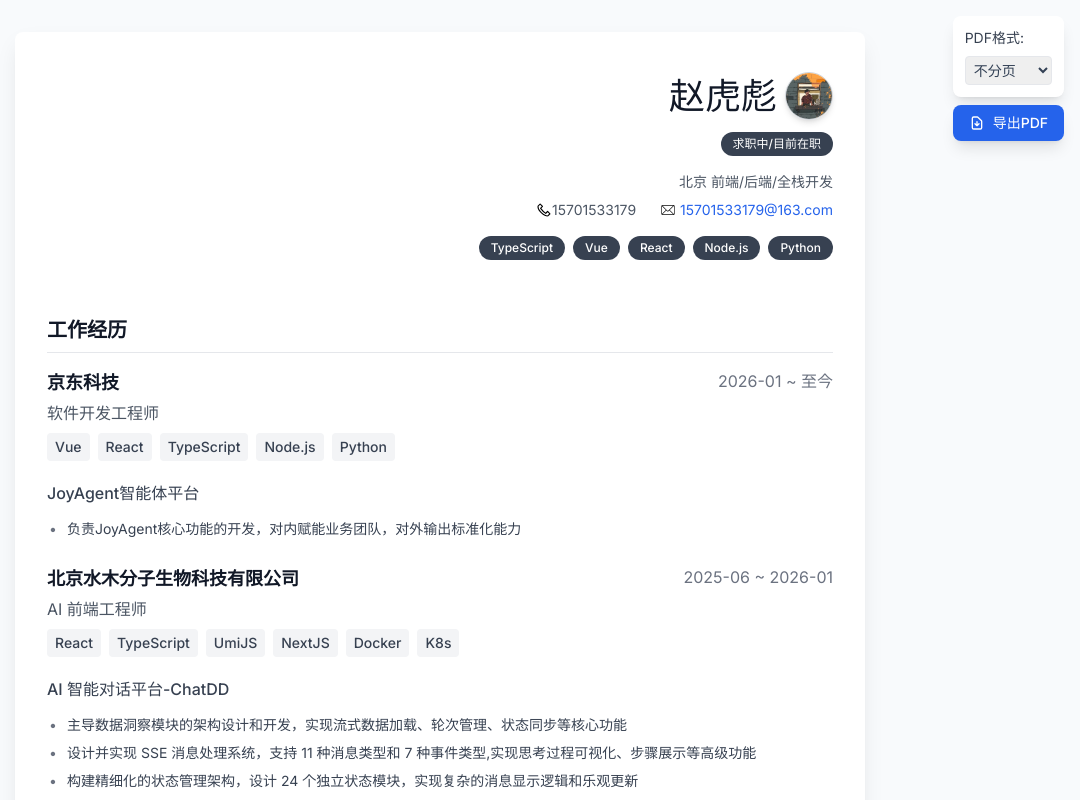
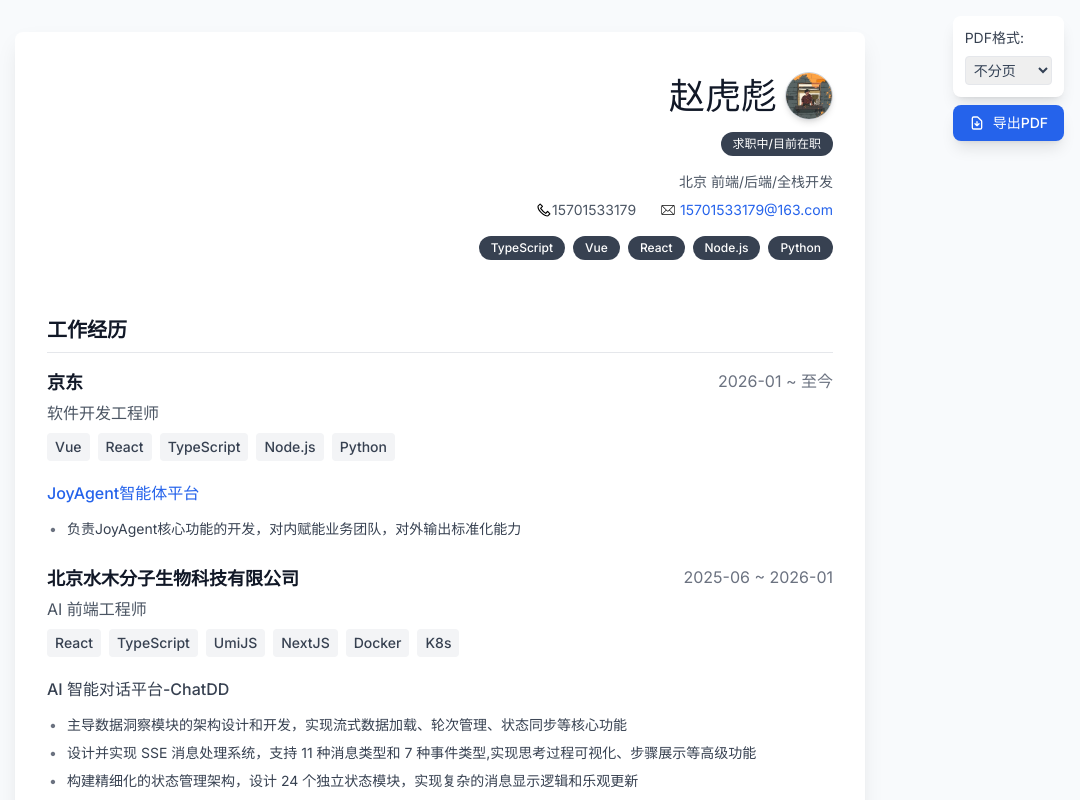
Before and after one commit to au-to/my-resume, a Vue app: page / in a window 1280 px wide. Shown: the top 800 px of the page, without its empty margins (200-1280 px from the left). Built offline with nearby package versions, Linux system fonts and the light colour scheme.

Commit message:
feat: enhance project links and update company name

```diff
--- a/src/components/ResumeTemplate.vue
+++ b/src/components/ResumeTemplate.vue
@@ -124,7 +124,7 @@
 
             <!-- 工作内容 -->
             <div class="experience-content mt-4" v-for="(project, index) in experience.projects" :key="index">
-              <h4 class="font-medium mb-3 text-gray-700 text-base">{{ project.name }}</h4>
+              <h4 class="font-medium mb-3 text-gray-700 text-base" :class="{ 'resume-link': project.url }" @click="openProject(project)">{{ project.name }}</h4>
               <ul class="space-y-1 text-sm text-gray-700">
                 <li v-for="(achievement, idx) in project.descriptions" :key="idx" class="flex">
                   <span class="text-gray-500 mr-2 flex-shrink-0 w-3 h-6 flex items-center justify-center">•</span>
@@ -239,7 +239,9 @@ const calculatePageHeight = () => {
 
 // 打开个人项目
 const openProject = (project) => {
-  window.open(project.url, '_blank')
+  if (project.url) {
+    window.open(project.url, '_blank')
+  }
 }
 
 // PDF导出功能
@@ -357,13 +359,14 @@ const resumeData = ref({
   skills: ['TypeScript', 'Vue', 'React', 'Node.js', 'Python'],
   experiences: [
   {
-      company: '京东科技',
+      company: '京东',
       position: '软件开发工程师',
       dateRange: '2026-01 ~ 至今',
       technologies: ['Vue', 'React', 'TypeScript', 'Node.js', 'Python'],
       projects: [
         {
           name: 'JoyAgent智能体平台',
+          url: 'https://joyagent.jd.com',
           descriptions: [
             '负责JoyAgent核心功能的开发，对内赋能业务团队，对外输出标准化能力',
           ]
```
